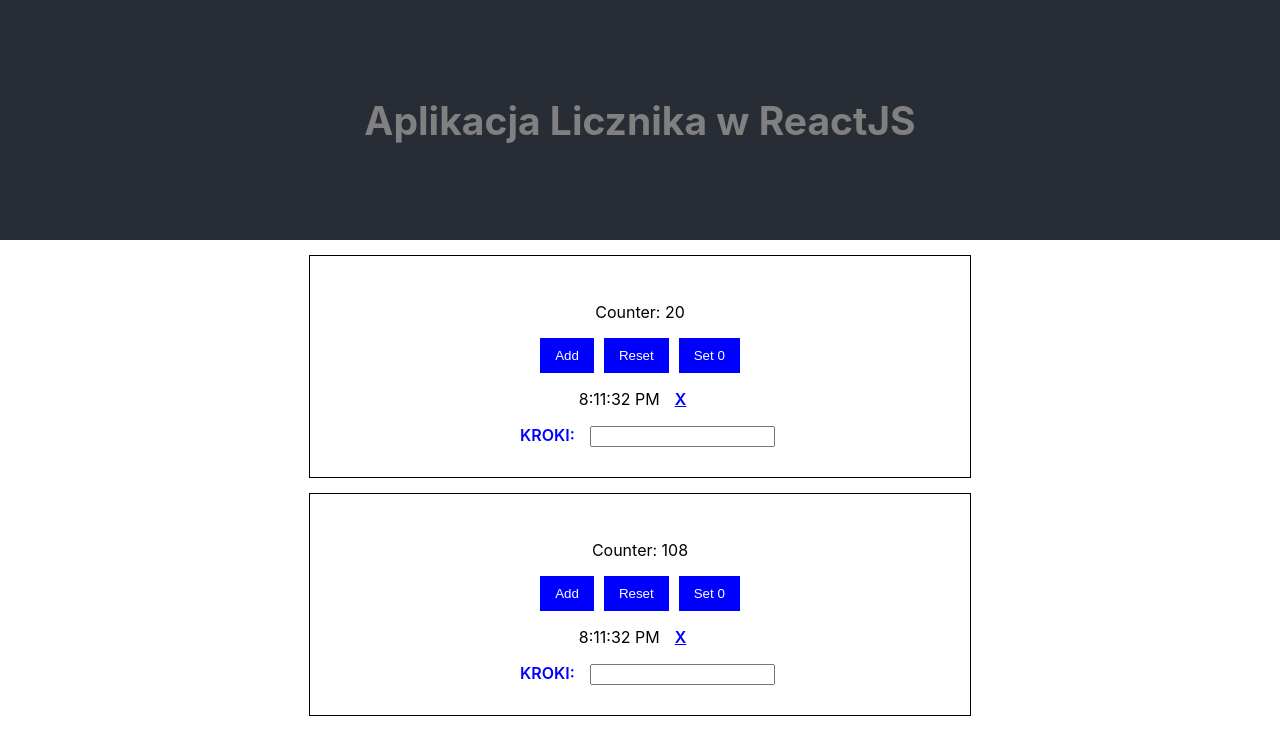
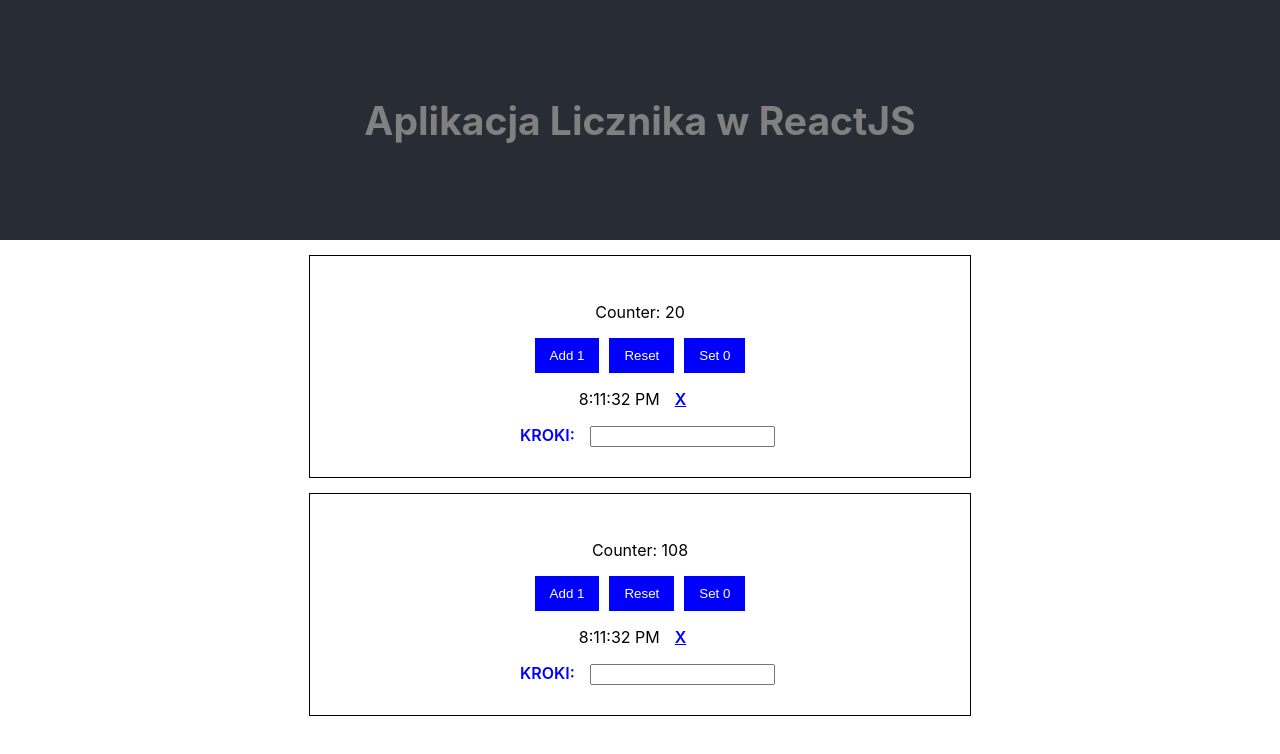
Before and after one commit to mmindykowski/react-cwiczenie, a React (Create React App) app: page / in a window 1280 px wide. Shown: the top 754 px of the page. Built offline with nearby package versions, Linux system fonts and the light colour scheme.

Commit message:
Ukończone zadanie

```diff
--- a/src/Counter.js
+++ b/src/Counter.js
@@ -32,7 +32,7 @@
   return (
     <div className="counter">
       <Display counter={counter} />
-      <ButtonsPanel updateCounter={updateCounter} />
+      <ButtonsPanel stepValue={stepValue} updateCounter={updateCounter} />
       {showClock ? (
         <Clock setShowClock={setShowClock} />
       ) : (
--- a/src/components/ButtonsPanel.js
+++ b/src/components/ButtonsPanel.js
@@ -3,7 +3,7 @@
 const ButtonsPanel = (props) => {
   return (
     <div className="buttonsPanel">
-      <button onClick={()=>props.updateCounter('add')}>Add</button>
+      <button onClick={()=>props.updateCounter('add')}>Add {props.stepValue}</button>
       <button onClick={()=>props.updateCounter('reset')}>Reset</button>
       <button onClick={()=>props.updateCounter('zero')}>Set 0</button>
     </div>
```
